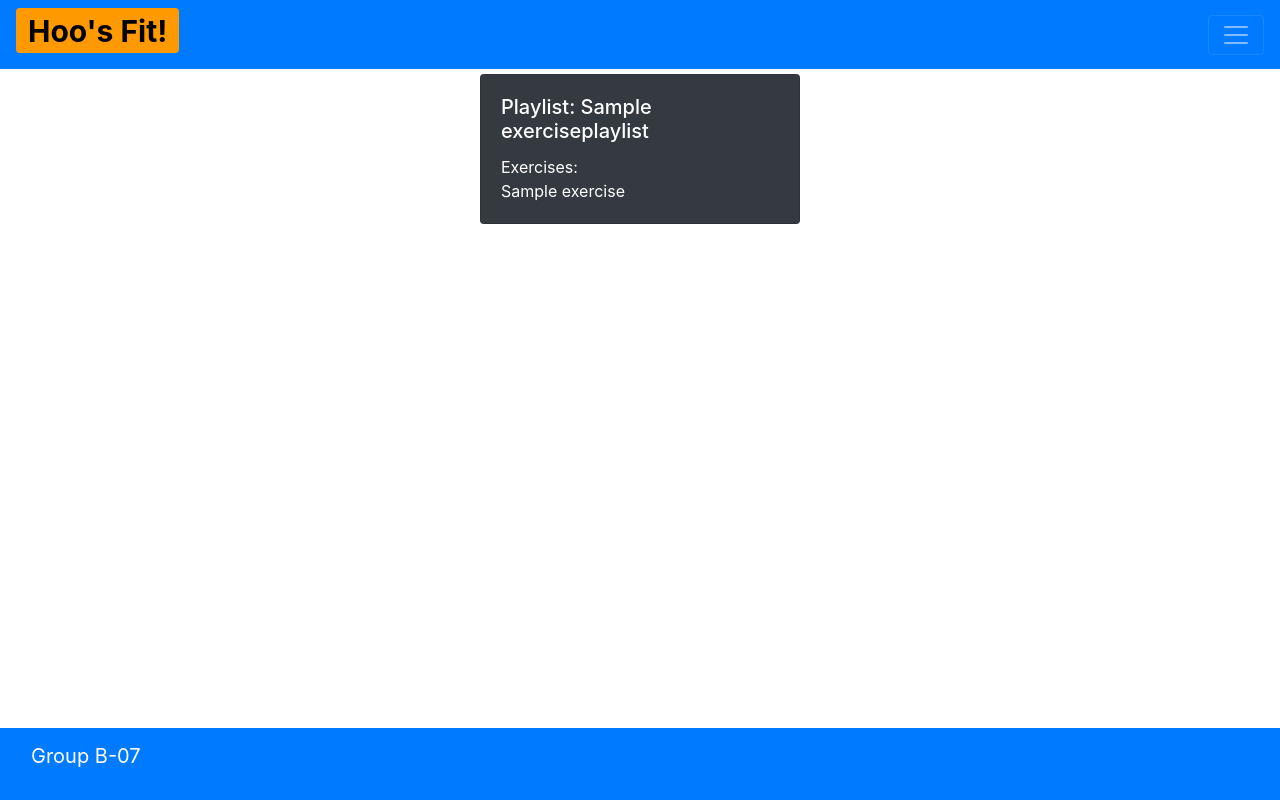
After one commit to Jacksonwolf15/HoosFit, a Django app: page /profiles/1/playlist/view/ in a window 1280 px wide. The commit adds this page. Run offline with Django 3.2, Linux system fonts and the light colour scheme; tables that the repository leaves empty hold one stand-in row (values such as "Sample post"); some libraries are stand-ins or nearby versions.

Commit message:
added functionality for creating playlist with exercises, view playlists

```diff
--- a/exerciseapp/urls.py
+++ b/exerciseapp/urls.py
@@ -17,7 +17,7 @@ from django.contrib import admin
 from django.urls import path, include
 from django.views.generic import TemplateView
 
-from hoosfit.views import home, profile, create_exercise, create_playlist, ExerciseCreate, ExerciseView, PlaylistCreate, AwardView, SelectExercise
+from hoosfit.views import home, profile, create_exercise, create_playlist, ExerciseCreate, ExerciseView, PlaylistCreate, AwardView, PlaylistView
 
 app_name = 'exerciseapp'
 urlpatterns = [
@@ -31,7 +31,6 @@ urlpatterns = [
     path('profiles/<str:user_id>/exercise/view/', ExerciseView.as_view(), name='exerciseview'),
     path('profiles/<str:user_id>/playlist/', PlaylistCreate.as_view(), name='playlistcreate'),
     path('profiles/<str:user_id>/playlist/submit/', create_playlist, name='playlistsubmit'),
-    path('profiles/<str:user_id>/playlist/select/', SelectExercise.as_view(), name='selectexercises'),
-    path('profiles/<str:user_id>/playlist/select/submit/', SelectExercise.as_view(), name='selectsubmit'),
-    path('profiles/<str:user_id>/awards/', AwardView.as_view(), name='awardview')
+    path('profiles/<str:user_id>/playlist/view/', PlaylistView.as_view(), name='playlistview'),
+    path('profiles/<str:user_id>/awards/', AwardView.as_view(), name='awardview'),
 ]
--- a/hoosfit/templates/hoosfit/select_exercise.html
+++ /dev/null
@@ -1 +0,0 @@
-<h1>Exercises can be selected here!</h1>
--- /dev/null
+++ b/hoosfit/templates/hoosfit/view_playlists.html
@@ -0,0 +1,62 @@
+<html lang="en">
+  <head>
+    <meta charset="utf-8">
+    <meta name="viewport" content="width=device-width, initial-scale=1, shrink-to-fit=no">
+    <link rel="stylesheet" href="https://stackpath.bootstrapcdn.com/bootstrap/4.5.0/css/bootstrap.min.css" integrity="sha384-9aIt2nRpC12Uk9gS9baDl411NQApFmC26EwAOH8WgZl5MYYxFfc+NcPb1dKGj7Sk" crossorigin="anonymous">
+    <title>Hoo's Fit</title>
+  </head>
+    <!-- Optional JavaScript -->
+    <!-- jQuery first, then Popper.js, then Bootstrap JS -->
+    <script src="https://code.jquery.com/jquery-3.5.1.slim.min.js" integrity="sha384-DfXdz2htPH0lsSSs5nCTpuj/zy4C+OGpamoFVy38MVBnE+IbbVYUew+OrCXaRkfj" crossorigin="anonymous"></script>
+    <script src="https://cdn.jsdelivr.net/npm/popper.js@1.16.0/dist/umd/popper.min.js" integrity="sha384-Q6E9RHvbIyZFJoft+2mJbHaEWldlvI9IOYy5n3zV9zzTtmI3UksdQRVvoxMfooAo" crossorigin="anonymous"></script>
+    <script src="https://stackpath.bootstrapcdn.com/bootstrap/4.5.0/js/bootstrap.min.js" integrity="sha384-OgVRvuATP1z7JjHLkuOU7Xw704+h835Lr+6QL9UvYjZE3Ipu6Tp75j7Bh/kR0JKI" crossorigin="anonymous"></script>
+  <header style="margin-bottom: 5px">
+    <nav class="navbar navbar-dark bg-primary">
+      <h1><span> <a class="badge" style="background-color: rgb(255, 153, 0); color:#000000;" href="{% url 'homepage' user_id=user.username %}">Hoo's Fit!</a></span></h1>
+        <button class="navbar-toggler" type="button" data-toggle="collapse" data-target="#navbarNavDropdown" aria-controls="navbarNavDropdown" aria-expanded="false" aria-label="Toggle navigation">
+        <span class="navbar-toggler-icon"></span>
+        </button>
+        <div class="collapse navbar-collapse" id="navbarNavDropdown">
+            <ul class="navbar-nav">
+              <li class="nav-item active">
+                <a class="nav-link" href="{% url 'homepage' user_id=user.username %}">Home<span class="sr-only">(current)</span></a>
+              </li>
+              <li class="nav-item active">
+                <a class="nav-link" href="{% url 'exercisecreate' user_id=user.username %}">Add Exercise</a>
+              </li>
+            </ul>
+        </div>
+    </nav>
+  </header>
+  <body style="background-color: rgb(255, 255, 255)">
+
+    <div >
+        {% load static %}
+             <!-- Optional JavaScript -->
+            <!-- jQuery first, then Popper.js, then Bootstrap JS -->
+            <script src="https://code.jquery.com/jquery-3.5.1.slim.min.js" integrity="sha384-DfXdz2htPH0lsSSs5nCTpuj/zy4C+OGpamoFVy38MVBnE+IbbVYUew+OrCXaRkfj" crossorigin="anonymous"></script>
+            <script src="https://cdn.jsdelivr.net/npm/popper.js@1.16.0/dist/umd/popper.min.js" integrity="sha384-Q6E9RHvbIyZFJoft+2mJbHaEWldlvI9IOYy5n3zV9zzTtmI3UksdQRVvoxMfooAo" crossorigin="anonymous"></script>
+            <script src="https://stackpath.bootstrapcdn.com/bootstrap/4.5.0/js/bootstrap.min.js" integrity="sha384-OgVRvuATP1z7JjHLkuOU7Xw704+h835Lr+6QL9UvYjZE3Ipu6Tp75j7Bh/kR0JKI" crossorigin="anonymous"></script>
+        {% if playlist_list %}
+            {% for playlist in playlist_list %}
+              <div class="container center" style="margin-top: 5px; margin-bottom: 5px">
+                <div class="card text-white bg-dark mb-3" style="max-width: 20rem; margin: auto">
+                    <div class="card-body">
+                        <h5 class="card-title">Playlist: {{playlist.playlist_name}}</h5>
+                        <p class="card-text">Exercises: <br/>{% for exercise in playlist.exercises.all %}{{exercise.exercise_name}}<br/>{% endfor %} </p>
+                    </div>
+                </div>
+              </div>
+            {% endfor %}
+        {% else %}
+            <p>No Exercises.</p>
+        {% endif %}
+        </div>
+
+
+<nav class="navbar fixed-bottom navbar-dark bg-primary">
+    <div class="container-fluid" style="text-align: right">
+     <p class="navbar-brand">Group B-07</p>
+    </div>
+  </nav>
+</body>
--- a/hoosfit/views.py
+++ b/hoosfit/views.py
@@ -4,6 +4,7 @@ from django.http import HttpResponse
 from django.urls import reverse
 from django.views import generic
 from django.contrib.auth.decorators import login_required
+from django.views.generic.edit import CreateView
 from .forms import CreateNewExercise, CreateNewPlaylist
 from .models import Exercise, ExercisePlaylist, Award
 
@@ -38,10 +39,10 @@ class ExerciseCreate(generic.ListView):
     model = Exercise
     template_name = 'hoosfit/exercise.html'
 
-class SelectExercise(generic.ListView):
-    model = Exercise
-    template_name = 'hoosfit/select_exercise.html'
-
+class PlaylistCreate(CreateView):
+    model = ExercisePlaylist
+    form_class = CreateNewPlaylist
+    template_name = 'hoosfit/playlist.html'
 
 def create_playlist(request, user_id):
     context = {}
@@ -51,17 +52,12 @@ def create_playlist(request, user_id):
             playlist = form.save(commit=False)
             playlist.user = request.user
             playlist.save()
+            form.save_m2m()
         context['form'] = form
     else:
         form = CreateNewPlaylist()
         context['form'] = form
-    return HttpResponseRedirect(reverse('selectexercises', kwargs={'user_id' : user_id}))
-
-
-class PlaylistCreate(generic.ListView):
-    model = ExercisePlaylist
-    template_name = 'hoosfit/playlist.html'
-
+    return HttpResponseRedirect(reverse('playlistview', kwargs={'user_id' : user_id}))
 
 class ExerciseView(generic.ListView):
     template_name = 'hoosfit/view_exercise.html'
@@ -70,6 +66,13 @@ class ExerciseView(generic.ListView):
     def get_queryset(self):
         return Exercise.objects.all()
 
+class PlaylistView(generic.ListView):
+    template_name = 'hoosfit/view_playlists.html'
+    context_object_name = 'playlist_list'
+
+    def get_queryset(self):
+        return ExercisePlaylist.objects.all()
+
 class AwardView(generic.ListView):
     model = Award
     template_name = 'hoosfit/view_awards.html'
```
Also changed, not shown: hoosfit/forms.py (+7 -2 lines), hoosfit/templates/hoosfit/playlist.html (+18 -5 lines).
